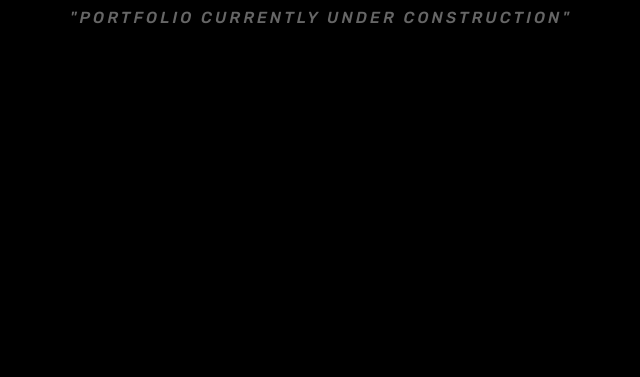
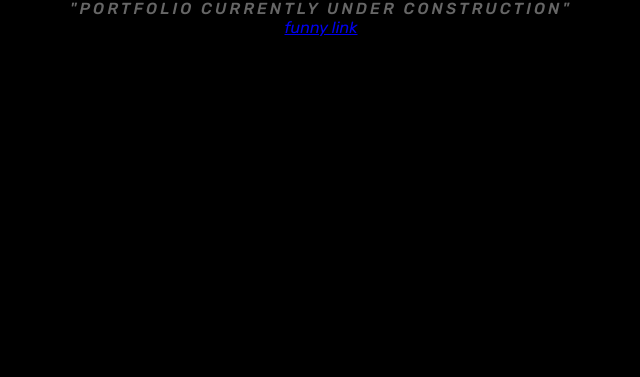
Before and after one commit to AfifZughayer/afifzughayer.github.io, a plain HTML site: page index.html in a window 1280 px wide. Shown: the part 423-800 px from the top of the page, without its empty margins (319-959 px from the left). Drawn offline with Linux system fonts and the light colour scheme.

Commit message:
links update

```diff
--- a/index.html
+++ b/index.html
@@ -12,6 +12,7 @@
 
     <h1>Afif Zughayer</h1>
     <p>"Portfolio currently under construction"</p>
+    <a href="project_links.text">funny link</a>
 
 </body>
 </html>
--- a/styles.css
+++ b/styles.css
@@ -12,7 +12,7 @@ body {
     overflow: hidden;
 }
 
-h1, p {
+h1, p, a {
     margin: 0;
     opacity: 0;
     animation: enterAnim 1s ease-out forwards;
@@ -38,6 +38,10 @@ p {
     animation-delay: 0.8s;
 }
 
+a {
+    animation-delay: 1.2s;
+}
+
 @keyframes enterAnim {
     0% {
         opacity: 0;
```
Also changed, not shown: 2 other files.
